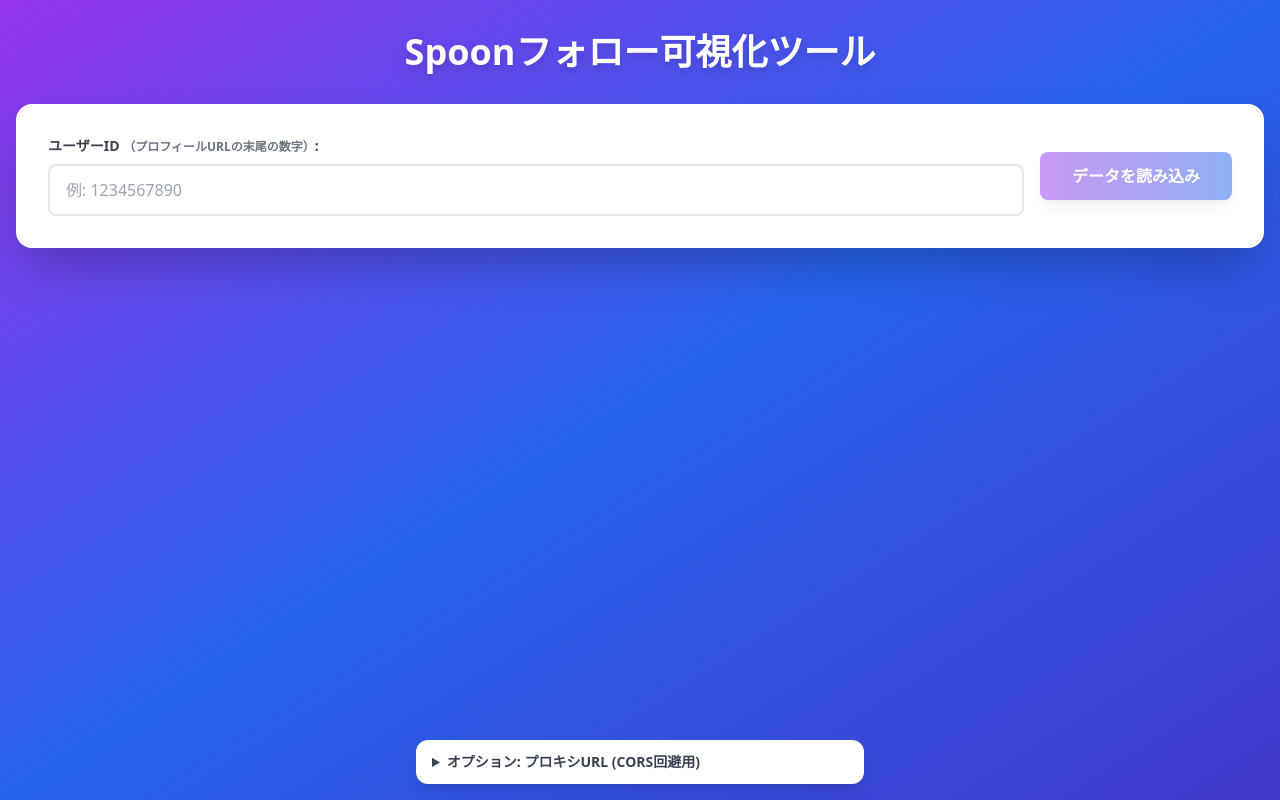
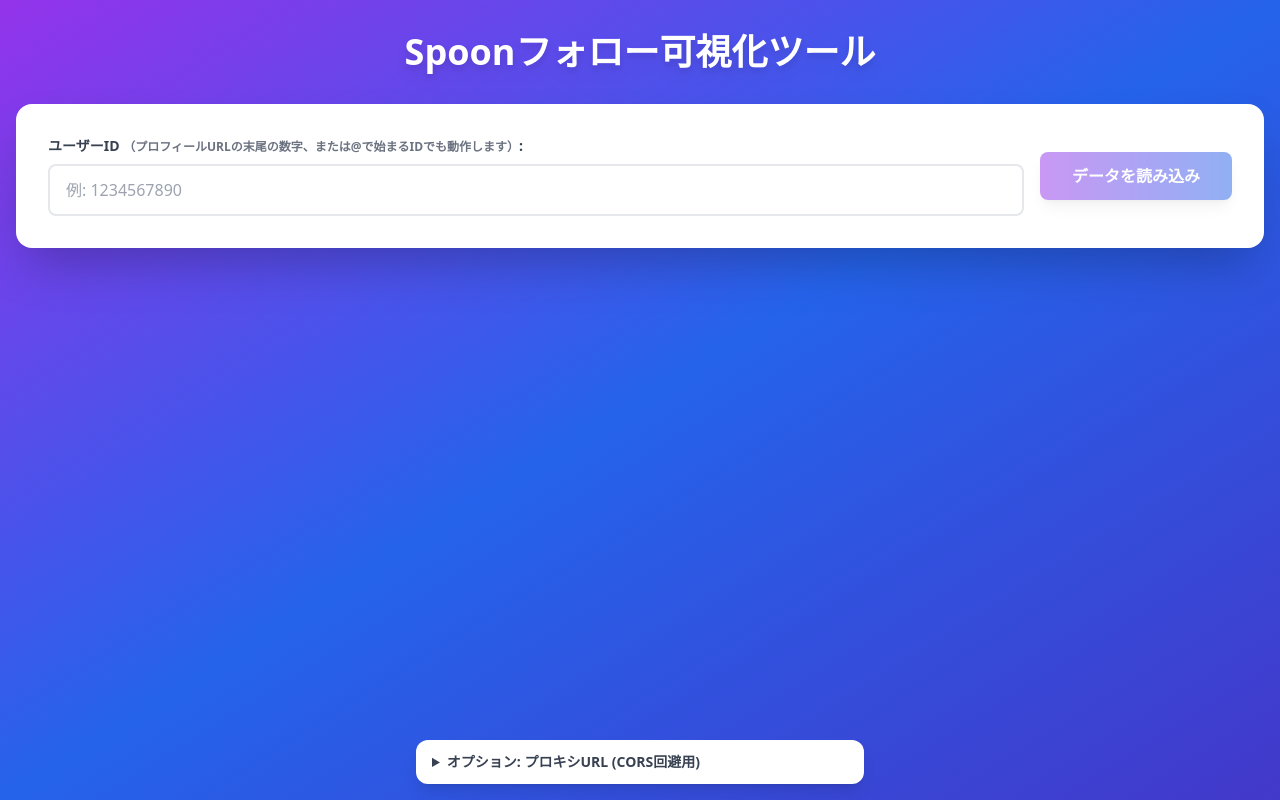
Before and after one commit to rednamed-being/spoon-follow-viewer, a React (Vite) app: page / in a window 1280 px wide. Built offline with nearby package versions, Linux system fonts and the light colour scheme.

Commit message:
docs: ユーザーID説明文に@ID対応を明記

```diff
--- a/src/components/InputSection.tsx
+++ b/src/components/InputSection.tsx
@@ -49,7 +49,7 @@
           >
             ユーザーID{" "}
             <span className="text-xs text-gray-500">
-              （プロフィールURLの末尾の数字）
+              （プロフィールURLの末尾の数字、または@で始まるIDでも動作します）
             </span>
             :
           </label>
```
